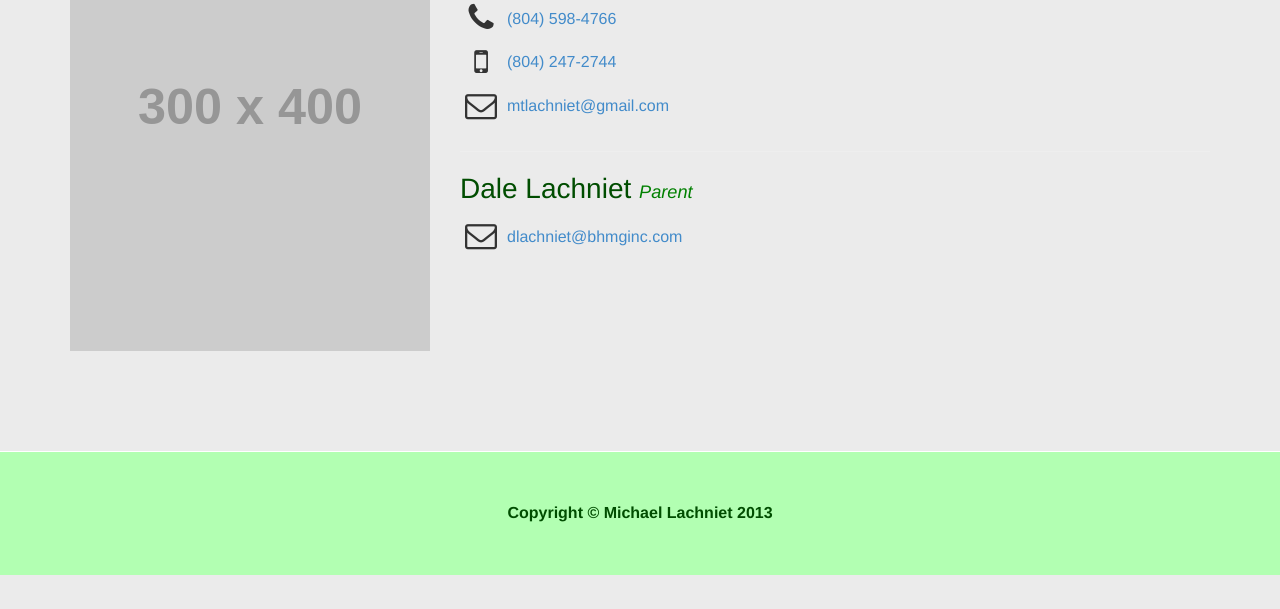
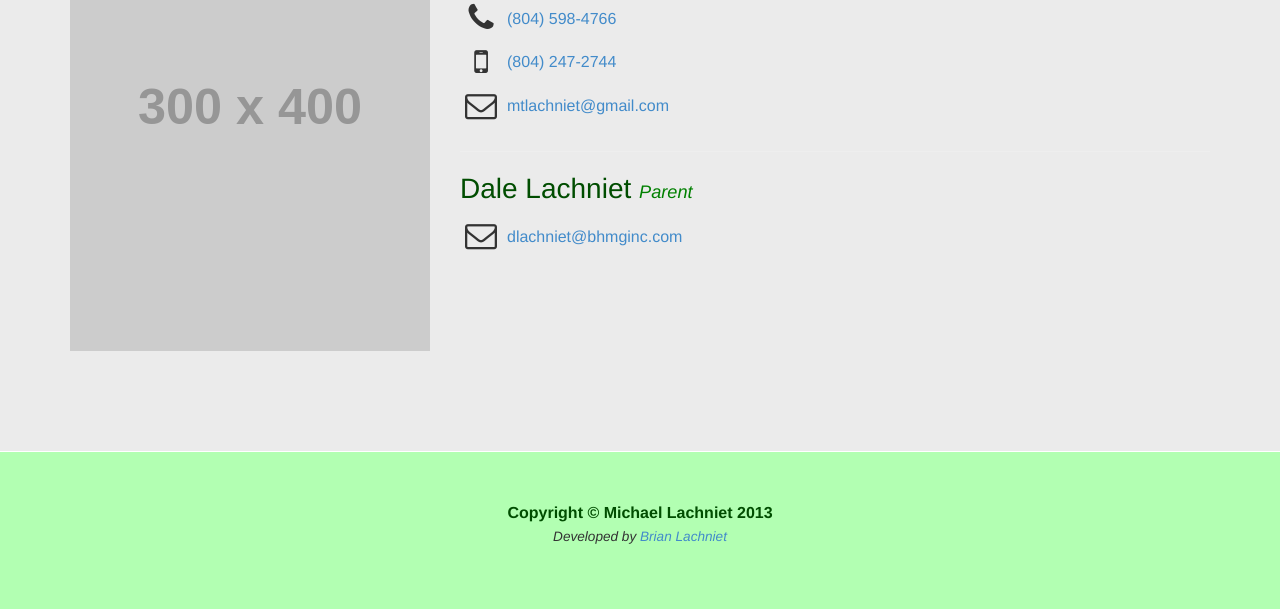
Before and after one commit to blachniet/mlachniet.com, a website: page index.html in a window 1280 px wide. Shown: the part 3341-3950 px from the top of the page. Before the commit the page ends 3916 px from the top, so only its background shows below. Drawn offline with nearby package versions, Linux system fonts and the light colour scheme; placeholder pictures from the web are drawn by us.

Commit message:
Added developer footer

```diff
--- a/index.html
+++ b/index.html
@@ -254,6 +254,7 @@
               <div class="ml-row-footer">
                 <div class="container">
                   <footer>Copyright &copy; Michael Lachniet 2013</footer>
+                  <p class="text-center"><small><em>Developed by <a href="http://blachniet.com">Brian Lachniet</a></em></small></p>
                 </div>
               </div>
 
```
